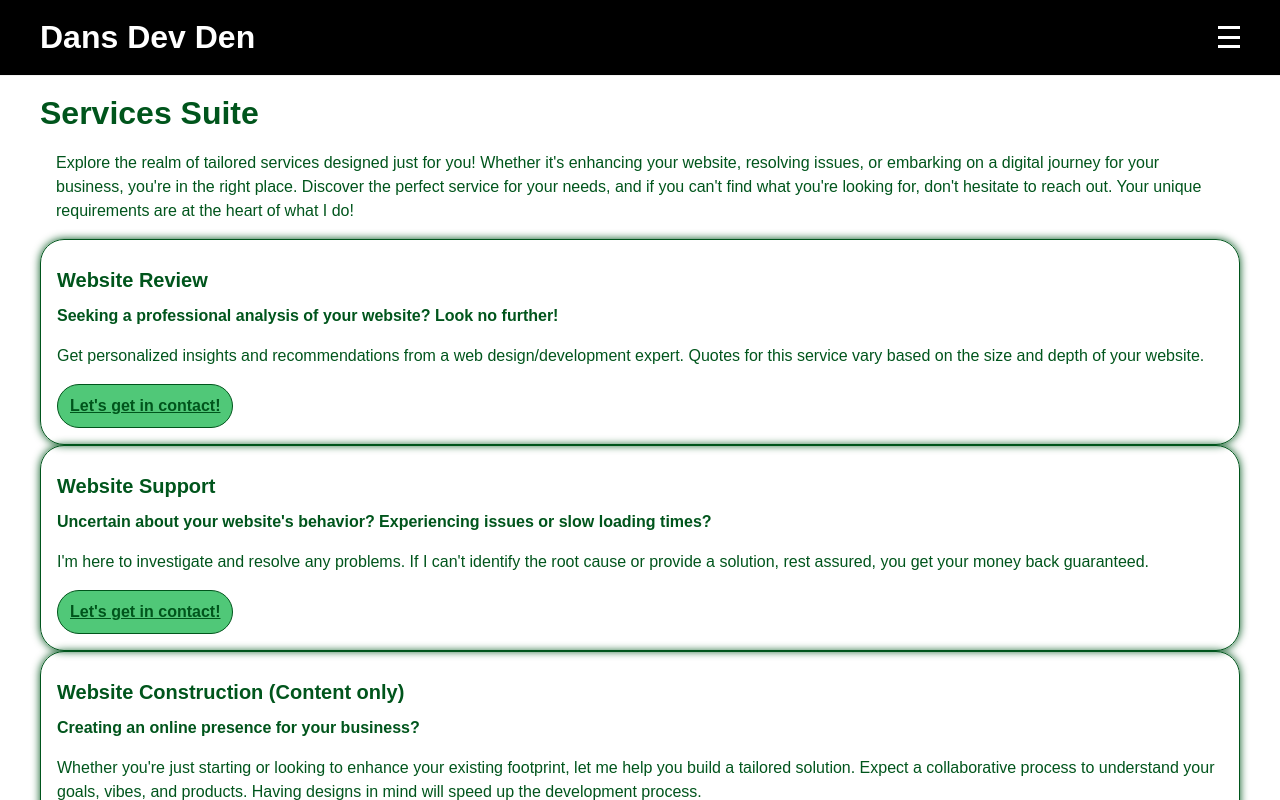
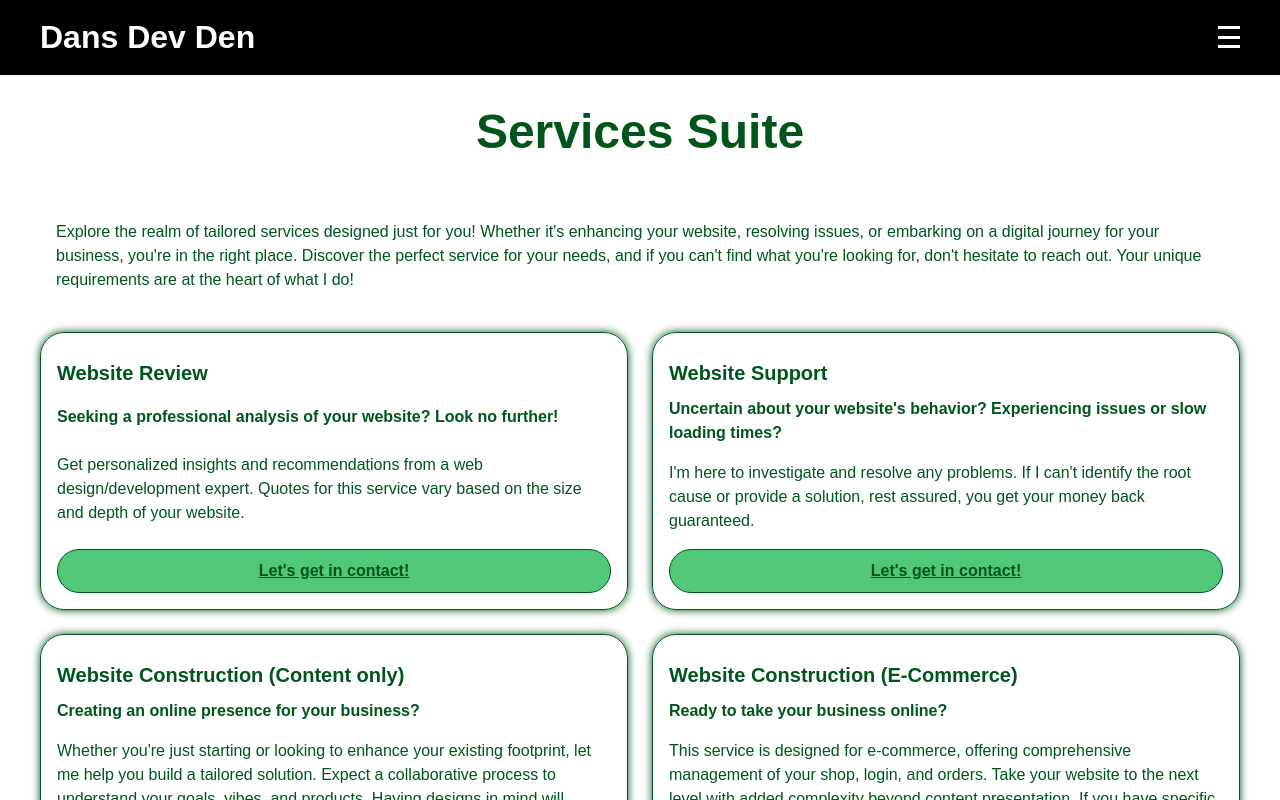
Before and after one commit to danriley11/DansDevDen, a React (Vite) app: page /services-suite in a window 1280 px wide. Shown: the top 800 px of the page. Built offline with nearby package versions, Linux system fonts and the light colour scheme.

Commit message:
Update ServiceSuite content

```diff
--- a/src/pages/servicesSuite/ServicesSuite.tsx
+++ b/src/pages/servicesSuite/ServicesSuite.tsx
@@ -1,28 +1,34 @@
-import { Heading1, P } from '../../components/core/typography';
+import { Margin } from '../../components/core/spacing';
+import { P } from '../../components/core/typography';
 import { Container } from '../../components/pageStructure/Container.styles';
 import { NavBacking } from '../../components/pageStructure/header/Navbar.styles';
+import { PageHeader } from '../../components/pageStructure/header/PageHeading.styles';
 import Service from './Service';
 import SERVICES_LIST from './ServicesSuite.constants';
-import ServicesSuiteWrapper from './ServicesSuite.styles';
+import ServicesSuiteWrapper, { ServiceWrapper } from './ServicesSuite.styles';
 
 const ServicesSuite = () => {
   return (
     <Container>
       <NavBacking />
 
-      <Heading1>Services Suite</Heading1>
+      <PageHeader>Services Suite</PageHeader>
 
       <ServicesSuiteWrapper>
+        <Margin bottom={40}>
           <P>
             Explore the realm of tailored services designed just for you! Whether it's enhancing your website, resolving issues,
-          or embarking on a digital journey for your business, you're in the right place. Discover the perfect service for your
-          needs, and if you can't find what you're looking for, don't hesitate to reach out. Your unique requirements are at the
-          heart of what I do!
+            or embarking on a digital journey for your business, you're in the right place. Discover the perfect service for
+            your needs, and if you can't find what you're looking for, don't hesitate to reach out. Your unique requirements are
+            at the heart of what I do!
           </P>
+        </Margin>
 
+        <ServiceWrapper>
           {SERVICES_LIST.map((service, index) => (
             <Service service={service} key={index} />
           ))}
+        </ServiceWrapper>
       </ServicesSuiteWrapper>
     </Container>
   );
```
Lines whose indentation alone changed are shown as unchanged.
